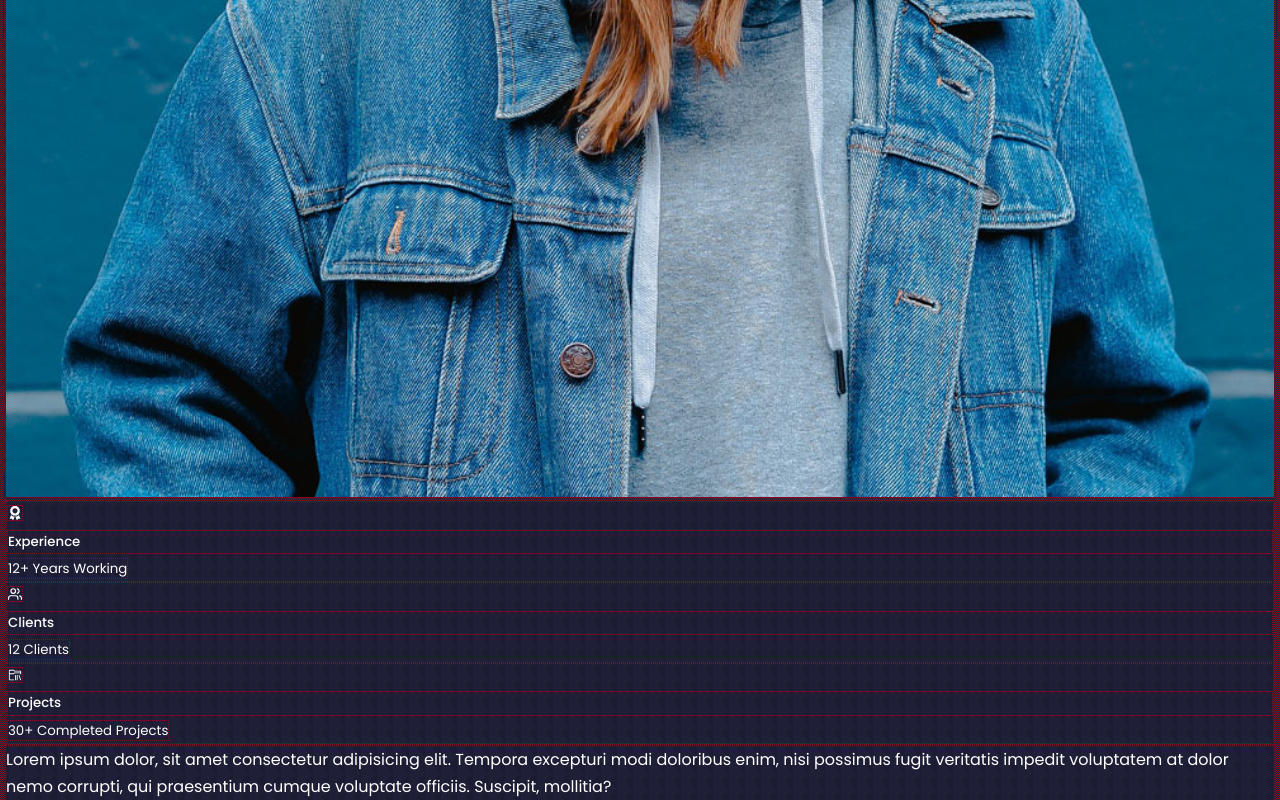
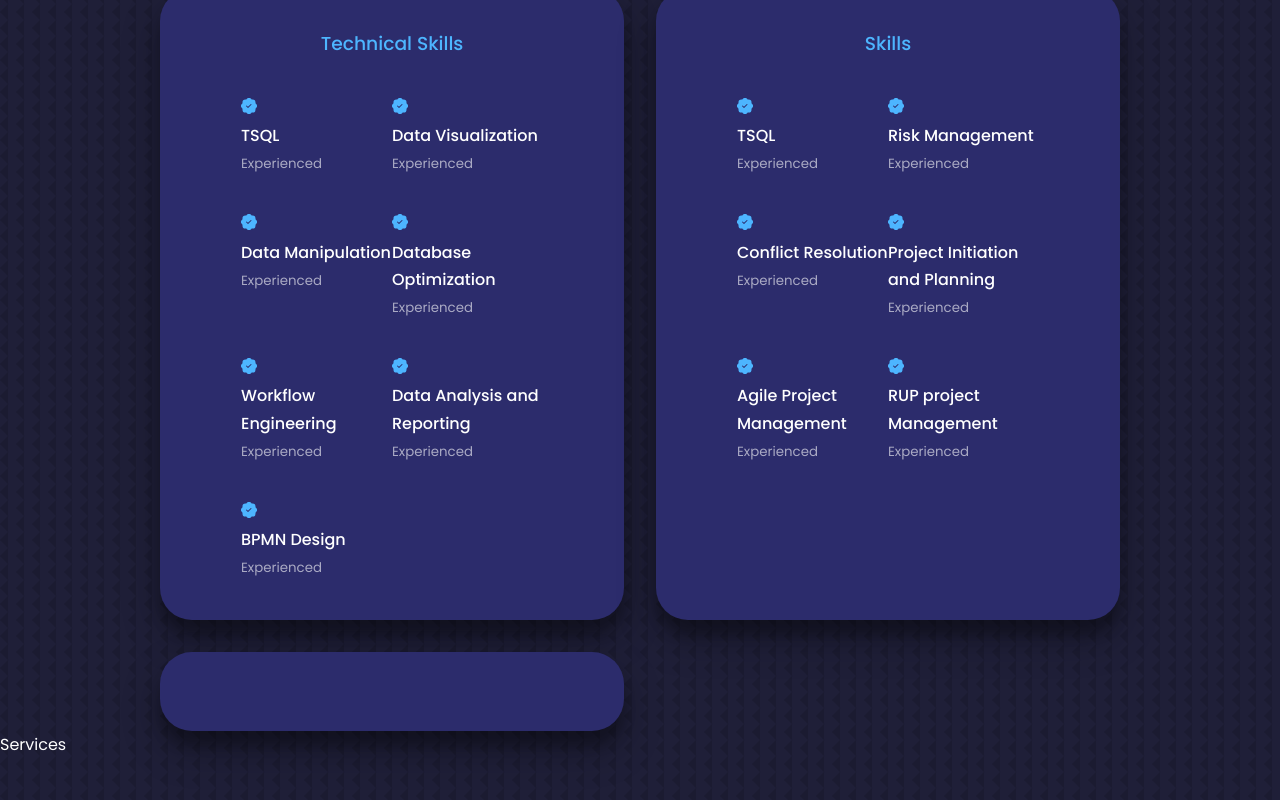
Before and after one commit to sinagss/portfolio, a React (Create React App) app: page / in a window 1280 px wide. Shown: the part 1820-2620 px from the top of the page. Built offline with nearby package versions, Linux system fonts and the light colour scheme.

Commit message:
Finished experience component

```diff
--- a/src/components/about/About.jsx
+++ b/src/components/about/About.jsx
@@ -12,8 +12,11 @@ const About = () => {
       <h2>About Me</h2>
 
       {/* Picture of Hero for about section */}
+      <div className="container about__container">
+        <div className="about__me">
           <div className="about__me-image">
             <img src={ABOUT} alt="About" />
+          </div>
         </div>
 
         {/* About Cards */}
@@ -30,22 +33,26 @@ const About = () => {
             <article className="about__card">
               <FiUsers className="about__icon" />
               <h5>Clients</h5>
-            <small>12 Clients</small>
+              <small>50+ Clients</small>
             </article>
 
             {/* Projects Card */}
             <article className="about__card">
               <VscFolderLibrary className="about__icon" />
               <h5>Projects</h5>
-            <small>30+ Completed Projects</small>
+              <small>200+ Completed Projects</small>
             </article>
           </div>
           {/* Details Paragraph */}
           <p>
-          Lorem ipsum dolor, sit amet consectetur adipisicing elit. Tempora
-          excepturi modi doloribus enim, nisi possimus fugit veritatis impedit
-          voluptatem at dolor nemo corrupti, qui praesentium cumque voluptate
-          officiis. Suscipit, mollitia?
+            I'm a versatile professional and Professional Scrum Master with 12+
+            years’ experience, including 6 years’ managing projects of all
+            sizes, developing key deliverables, and driving project success.
+            Excels at taking on extreme challenges, navigating organizational
+            dynamics, and forecasting and dismantling roadblocks to success.
+            Demonstrated expertise in using extremely large, complex data sets
+            to draw conclusions and effectively communicate findings with
+            technical, non-technical audiences and stakeholders.
           </p>
 
           {/* Contact Button */}
@@ -53,6 +60,7 @@ const About = () => {
             Let's Talk
           </a>
         </div>
+      </div>
     </section>
   );
 };
--- a/src/components/about/about.css
+++ b/src/components/about/about.css
@@ -1,16 +1,118 @@
-section {
-  height: 100vh;
+/* About Container */
+.about__container {
+  display: grid;
+  grid-template-columns: 35% 50%;
+  gap: 10%;
 }
 
-/* About me image */
-.about__me-image {
+/* About me div */
+.about__me {
   width: 100%;
   aspect-ratio: 1/1;
   border-radius: 2rem;
   background: linear-gradient(
     45deg,
     transparent,
-    var(--primary-color),
+    var(--color-primary),
     transparent
   );
+  display: grid;
+  place-items: center;
 }
+
+/* About Hero Image */
+.about__me-image {
+  border-radius: 2rem;
+  overflow: hidden;
+  transform: rotate(10deg);
+  transition: var(--transition);
+}
+
+.about__me-image:hover {
+  transform: rotate(0deg);
+}
+
+.about__cards {
+  display: grid;
+  grid-template-columns: repeat(3, 1fr);
+  gap: 1.5rem;
+}
+
+.about__card {
+  background: var(--color-bg-variant);
+  border: 1px solid transparent;
+  border-radius: 1rem;
+  text-align: center;
+  padding: 0.25rem;
+  padding-top: 0.5rem;
+  transition: var(--transition);
+}
+
+.about__card:hover {
+  background: transparent;
+  border-color: var(--color-primary-variant);
+  cursor: default;
+}
+
+.about__icon {
+  color: var(--color-primary);
+  font-size: 2.5rem;
+  margin-bottom: 1rem;
+}
+
+.about__card h5 {
+  font-size: 0.95rem;
+}
+
+.about__card small {
+  font-size: 0.75rem;
+  color: var(--color-light);
+}
+
+.about__content p {
+  margin: 2rem 0 2.6rem;
+  color: var(--color-light);
+}
+
+/* ================== MEDIA QUERIES (MEDIUM DEVICES) ================= */
+@media screen and (max-width: 1024px) {
+  .about__container {
+    grid-template-columns: 1fr;
+    gap: 0;
+  }
+
+  .about__me {
+    width: 50%;
+    margin: 2rem auto 4rem;
+  }
+
+  .about__container p {
+    margin: 1rem 0 1.5rem;
+  }
+}
+
+/* ================== MEDIA QUERIES (SMALL DEVICES) ================= */
+@media screen and (max-width: 600px) {
+  .about__me {
+    width: 65%;
+    margin: 0 auto 3rem;
+  }
+
+  .about__cards {
+    display: flex;
+    flex-wrap: wrap;
+    justify-content: center;
+  }
+
+  .about__card {
+    width: 10rem;
+  }
+
+  .about__content {
+    text-align: center;
+  }
+
+  .about__content p {
+
+  }
+}
--- a/src/components/experience/Experience.jsx
+++ b/src/components/experience/Experience.jsx
@@ -1,9 +1,133 @@
 import React from "react";
+import { BsPatchCheckFill } from "react-icons/bs";
 import "./experience.css";
 
 const Experience = () => {
   return (
-    <section id="experience"></section>
+    <section id="experience">
+      <h5>What Skills I Have</h5>
+      <h2>My Experince</h2>
+
+      {/* technical skills section */}
+      <div className="container experience__container">
+        <div className="experience__frontend">
+          <h3>Technical Skills</h3>
+          <div className="experience__content">
+            <article className="experience__details">
+              <BsPatchCheckFill className="experience__details-icon" />
+              <div>
+                <h4>TSQL</h4>
+                <small className="text-light">Experienced</small>
+              </div>
+            </article>
+
+            <article className="experience__details">
+              <BsPatchCheckFill className="experience__details-icon" />
+              <div>
+                <h4>Data Visualization</h4>
+                <small className="text-light">Experienced</small>
+              </div>
+            </article>
+
+            <article className="experience__details">
+              <BsPatchCheckFill className="experience__details-icon" />
+              <div>
+                <h4>Data Manipulation</h4>
+                <small className="text-light">Experienced</small>
+              </div>
+            </article>
+
+            <article className="experience__details">
+              <BsPatchCheckFill className="experience__details-icon" />
+              <div>
+                <h4>Database Optimization</h4>
+                <small className="text-light">Experienced</small>
+              </div>
+            </article>
+
+            <article className="experience__details">
+              <BsPatchCheckFill className="experience__details-icon" />
+              <div>
+                <h4>Workflow Engineering</h4>
+                <small className="text-light">Experienced</small>
+              </div>
+            </article>
+
+            <article className="experience__details">
+              <BsPatchCheckFill className="experience__details-icon" />
+              <div>
+                <h4>Data Analysis and Reporting</h4>
+                <small className="text-light">Experienced</small>
+              </div>
+            </article>
+
+            <article className="experience__details">
+              <BsPatchCheckFill className="experience__details-icon" />
+              <div>
+                <h4>BPMN Design</h4>
+                <small className="text-light">Experienced</small>
+              </div>
+            </article>
+          </div>
+        </div>
+
+        {/* non technical skills section */}
+        <div className="experience__backend">
+          <h3>Skills</h3>
+
+          <div className="experience__content">
+            <article className="experience__details">
+              <BsPatchCheckFill className="experience__details-icon" />
+              <div>
+                <h4>TSQL</h4>
+                <small className="text-light">Experienced</small>
+              </div>
+            </article>
+
+            <article className="experience__details">
+              <BsPatchCheckFill className="experience__details-icon" />
+              <div>
+                <h4>Risk Management</h4>
+                <small className="text-light">Experienced</small>
+              </div>
+            </article>
+
+            <article className="experience__details">
+              <BsPatchCheckFill className="experience__details-icon" />
+              <div>
+                <h4>Conflict Resolution</h4>
+                <small className="text-light">Experienced</small>
+              </div>
+            </article>
+
+            <article className="experience__details">
+              <BsPatchCheckFill className="experience__details-icon" />
+              <div>
+                <h4>Project Initiation and Planning</h4>
+                <small className="text-light">Experienced</small>
+              </div>
+            </article>
+
+            <article className="experience__details">
+              <BsPatchCheckFill className="experience__details-icon" />
+              <div>
+                <h4>Agile Project Management</h4>
+                <small className="text-light">Experienced</small>
+              </div>
+            </article>
+
+            <article className="experience__details">
+              <BsPatchCheckFill className="experience__details-icon" />
+              <div>
+                <h4>RUP project Management</h4>
+                <small className="text-light">Experienced</small>
+              </div>
+            </article>
+          </div>
+        </div>
+        <div className="experience__backend"></div>
+      </div>
+    </section>
   );
 };
 
--- a/src/components/experience/experience.css
+++ b/src/components/experience/experience.css
@@ -0,0 +1,38 @@
+.experience__container {
+  display: grid;
+  grid-template-columns: 1fr 1fr;
+  gap: 2rem;
+}
+
+.experience__container > div {
+  background: var(--color-bg-variant);
+  padding: 2.4rem 5rem;
+  border-radius: 2rem;
+  border: 1px solid transparent;
+  box-shadow: rgba(0, 0, 0, 0.3) 0px 19px 38px,
+    rgba(0, 0, 0, 0.22) 0px 15px 12px;
+  transition: var(--transition);
+}
+
+.experience__container > div:hover {
+  background: transparent;
+  border-color: var(--color-primary-variant);
+  cursor: default;
+}
+
+.experience__container > div h3 {
+  text-align: center;
+  margin-bottom: 2rem;
+  color: var(--color-primary);
+}
+
+.experience__content {
+  display: grid;
+  grid-template-columns: 1fr 1fr;
+  row-gap: 2rem;
+}
+
+.experience__details-icon {
+  margin-top: 6px;
+  color: var(--color-primary);
+}
--- a/src/components/header/header.css
+++ b/src/components/header/header.css
@@ -30,7 +30,7 @@ header {
 }
 
 .header__socials::after {
-    content: '';
+  content: "";
   width: 1px;
   height: 2rem;
   background: var(--color-primary);
@@ -49,7 +49,6 @@ header {
   padding: 5rem 1.5rem 1.5rem 1.5rem;
 }
 
-
 /* ============ Scroll Down Link ============= */
 .scroll__down {
   position: absolute;
@@ -65,7 +64,6 @@ header {
   header {
     height: 68vh;
   }
-
 }
 
 /* ================== MEDIA QUERIES (SMALL DEVICES) ================= */
@@ -77,5 +75,4 @@ header {
   .scroll__down {
     display: none;
   }
-
 }
--- a/src/index.css
+++ b/src/index.css
@@ -5,7 +5,7 @@
   padding: 0;
   border: 0.01rem; /* to see borders */
   border-color: #fc020270; /* to see borders */
-  border-style: dotted; /* to see borders */
+  border-style: none; /* to see borders */
   outline: none;
   box-sizing: border-box;
   list-style: none;
```
Also changed, not shown: src/components/certificates/cetificates.jsx (added, +9 -0 lines), src/components/certificates/Certificates.css (added). Lines whose indentation alone changed are shown as unchanged.
